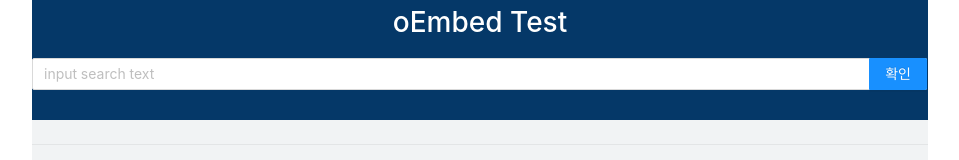
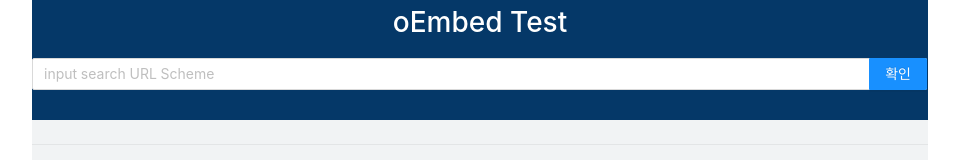
Before and after one commit to rnin9/oEmbed-front, a React (Create React App) app: page / in a window 1280 px wide. Shown: the top 160 px of the page, without its empty margins (160-1119 px from the left). Built offline with nearby package versions, Linux system fonts and the light colour scheme.

Commit message:
add message(check statusCode) and get datas

```diff
--- a/src/App.js
+++ b/src/App.js
@@ -1,25 +1,35 @@
 import './App.css';
 import React, { useState } from 'react';
 import axios from 'axios';
-import { Input, Divider } from 'antd';
+import { Input, Divider, message } from 'antd';
 const { Search } = Input;
 
 function App() {
-  //use hooks
+  //use react hooks
   const [data, setData] = useState({});
   const [isLoading, setIsLoading] = useState(false)
 
-  //when Search Button is clicked
-  const onSearch = (value) => {
-    axios.get(`http://localhost:3001/data?url=${value}`).then((res) => {
-      const sortedData = sortData(res.data);
-      setData(sortedData)
-      setIsLoading(true)
-    }).catch((err) => {
-      console.log(err)
-    })
+  const onSearch = async (value) => {
+    try {
+      const response = await axios.get('http://localhost:3001/data', { params: { url: value } })
+      const { data, status } = response
+      if (status === 200) {
+        const sortedData = sortData(data)
+        setData(sortedData)
+        setIsLoading(true)
+        message.success('Success to get oEmbed Data!')
+      }
+      else {
+        message.error(`Error : unknown DESC: please let developers to know this Problem`)
+      }
+    }
+    catch (err) {
+      setData({})
+      const { data, status } = err.response
+      message.error(`Error: ${status} DESC: ${data.message}`)
+    }
   }
-// 위에거 발전방향 => 400 오류에따라서 alert오는거 다르게, 화면 바뀌게,
+  // 위에거 발전방향 => 400 오류에따라서 alert오는거 다르게, 화면 바뀌게,
   const sortData = (data) => {
     if (data.hasOwnProperty('title')) {
       const { title, ...restData } = data
@@ -33,7 +43,7 @@ function App() {
       <div className='headContent'>
         <h1>oEmbed Test</h1>
         {/* Search field, using Ant Design UI Framework */}
-        <Search placeholder="input search text" onSearch={onSearch} enterButton="확인" />
+        <Search placeholder="input search URL Scheme" onSearch={onSearch} enterButton="확인" />
       </div >
       {/* content field, loop oEmbed Data Object */}
       <div className='content'>
```
